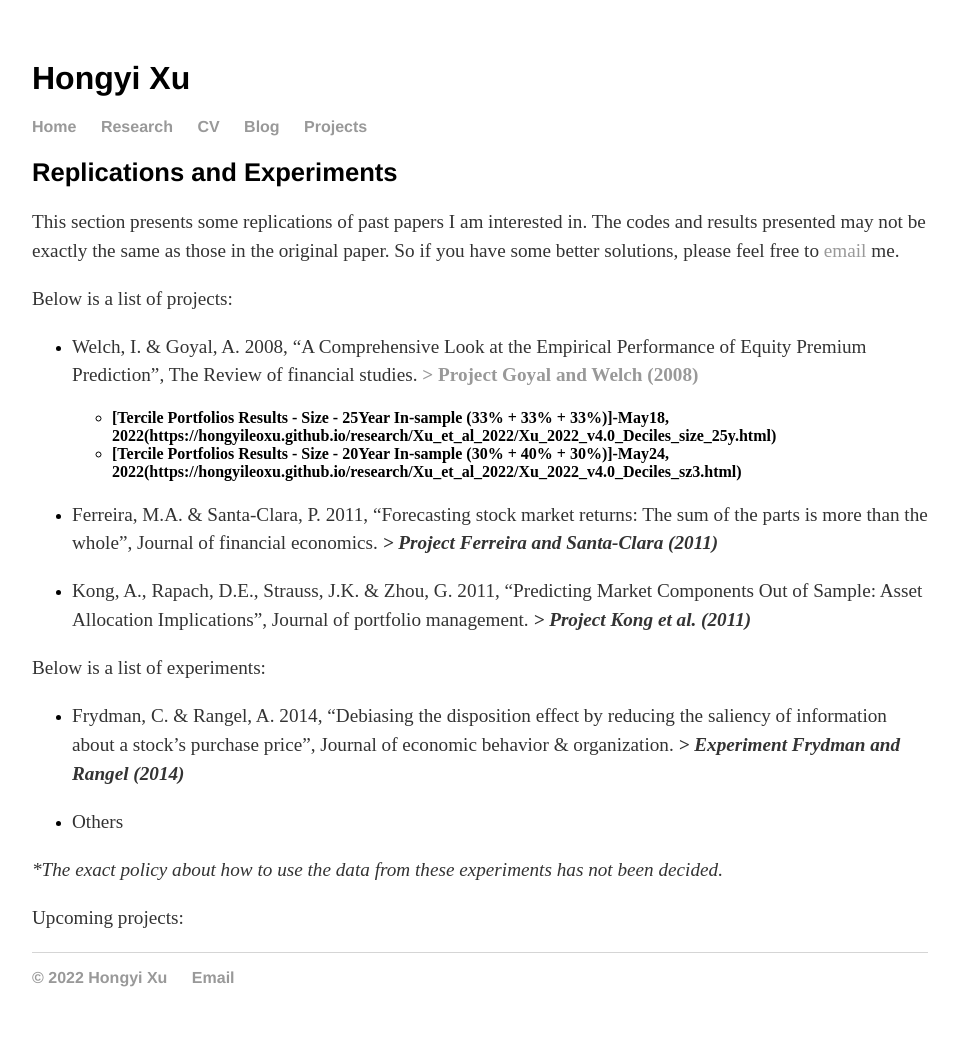
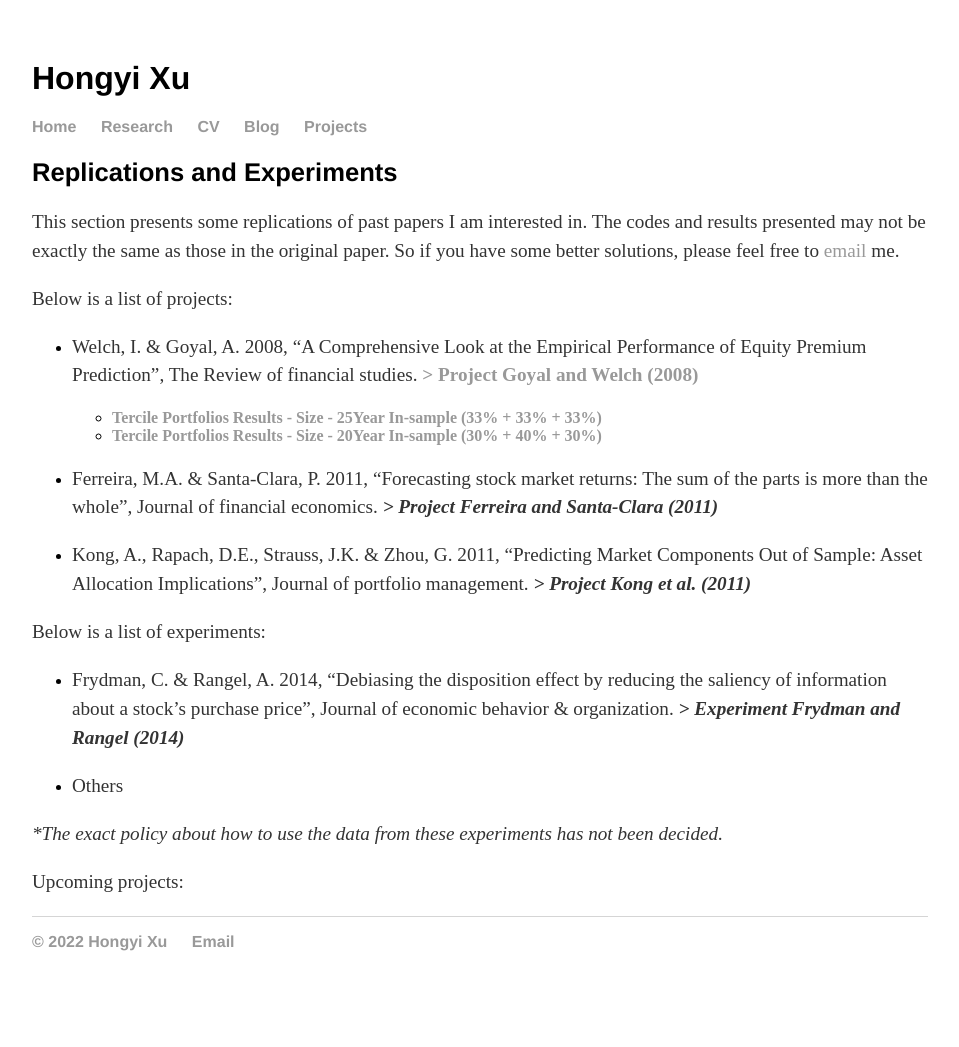
Before and after one commit to hongyileoxu/hongyileoxu.github.io, a Jekyll site: the page built from projects/index.md, in a window 1280 px wide. Shown: the whole page, without its empty margins (160-1119 px from the left). Built offline with Jekyll 4.4.1, drawn with Linux system fonts in a browser that asks for light colours; after the commit the page ends 1011 px from its top, so only the background shows below that.

Commit message:
Update index.md

```diff
--- a/projects/index.md
+++ b/projects/index.md
@@ -8,8 +8,8 @@
 Below is a list of projects:
 - Welch, I. & Goyal, A. 2008, "A Comprehensive Look at the Empirical Performance of Equity Premium Prediction", The Review of financial studies. **[> Project Goyal and Welch (2008)](https://hongyileoxu.github.io/blog/2021/06/19/site-start)**
 
-  - **[Tercile Portfolios Results - Size - 25Year In-sample (33% + 33% + 33%)]-May18, 2022(https://hongyileoxu.github.io/research/Xu_et_al_2022/Xu_2022_v4.0_Deciles_size_25y.html)**
-  - **[Tercile Portfolios Results - Size - 20Year In-sample (30% + 40% + 30%)]-May24, 2022(https://hongyileoxu.github.io/research/Xu_et_al_2022/Xu_2022_v4.0_Deciles_sz3.html)**
+  - **[Tercile Portfolios Results - Size - 25Year In-sample (33% + 33% + 33%)](https://hongyileoxu.github.io/research/Xu_et_al_2022/Xu_2022_v4.0_Deciles_size_25y.html)**
+  - **[Tercile Portfolios Results - Size - 20Year In-sample (30% + 40% + 30%)](https://hongyileoxu.github.io/research/Xu_et_al_2022/Xu_2022_v4.0_Deciles_sz3.html)**
 
 
 - Ferreira, M.A. & Santa-Clara, P. 2011, "Forecasting stock market returns: The sum of the parts is more than the whole", Journal of financial economics. _**> Project Ferreira and Santa-Clara (2011)**_
```
